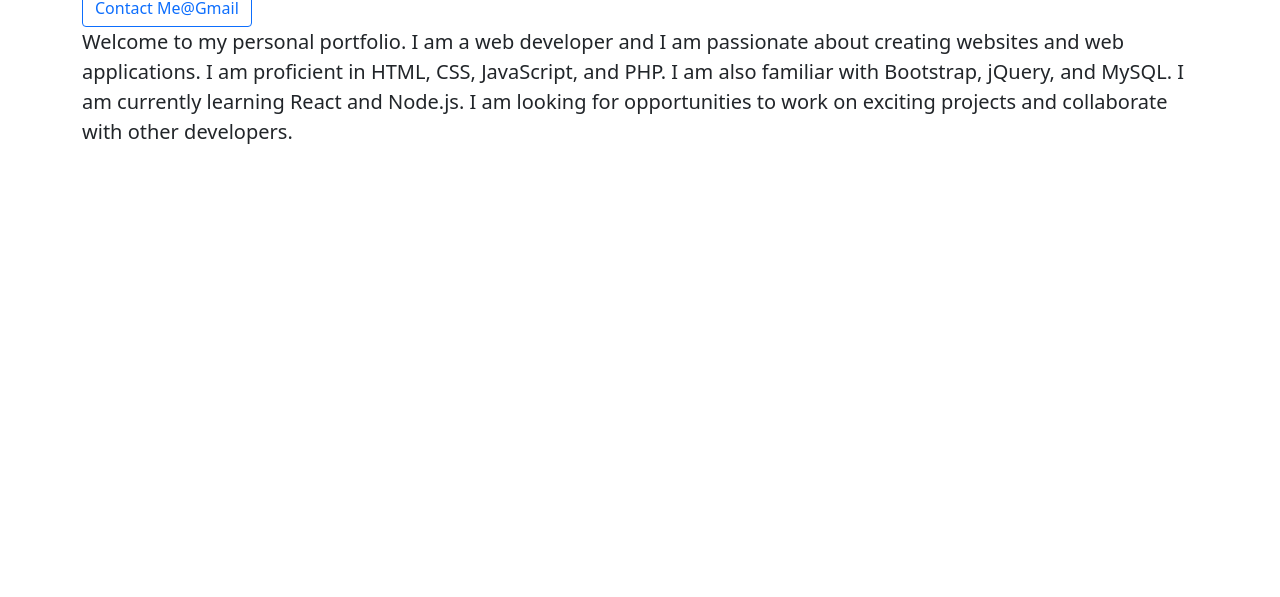
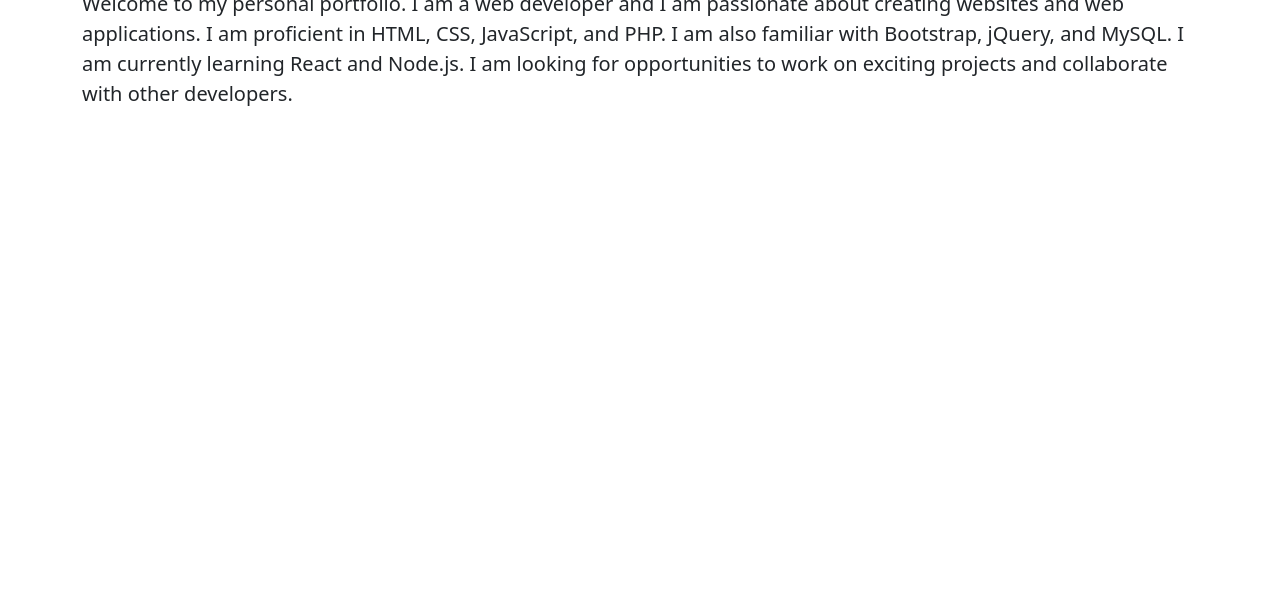
Before and after one commit to noa-177/personal., a plain HTML site: page about.html in a window 1280 px wide. Shown: the part 203-800 px from the top of the page. Drawn offline with nearby package versions, Linux system fonts and the light colour scheme.

Commit message:
Update about.html

```diff
--- a/about.html
+++ b/about.html
@@ -37,9 +37,7 @@
   <body>
     <div class="container my-5">
         <h1 >Personal Portfolio</h1>
-        <a href ="mailto:nasefa7777@gmail.com" type="button" class="btn btn-outline-primary">
-            Contact Me@Gmail
-        </a>
+
         <div class="lead">
             <p >Welcome to my personal portfolio. I am a web developer and I am passionate about creating websites and web applications. I am proficient in HTML, CSS, JavaScript, and PHP. I am also familiar with Bootstrap, jQuery, and MySQL. I am currently learning React and Node.js. I am looking for opportunities to work on exciting projects and collaborate with other developers.</p>
         </div>
```
